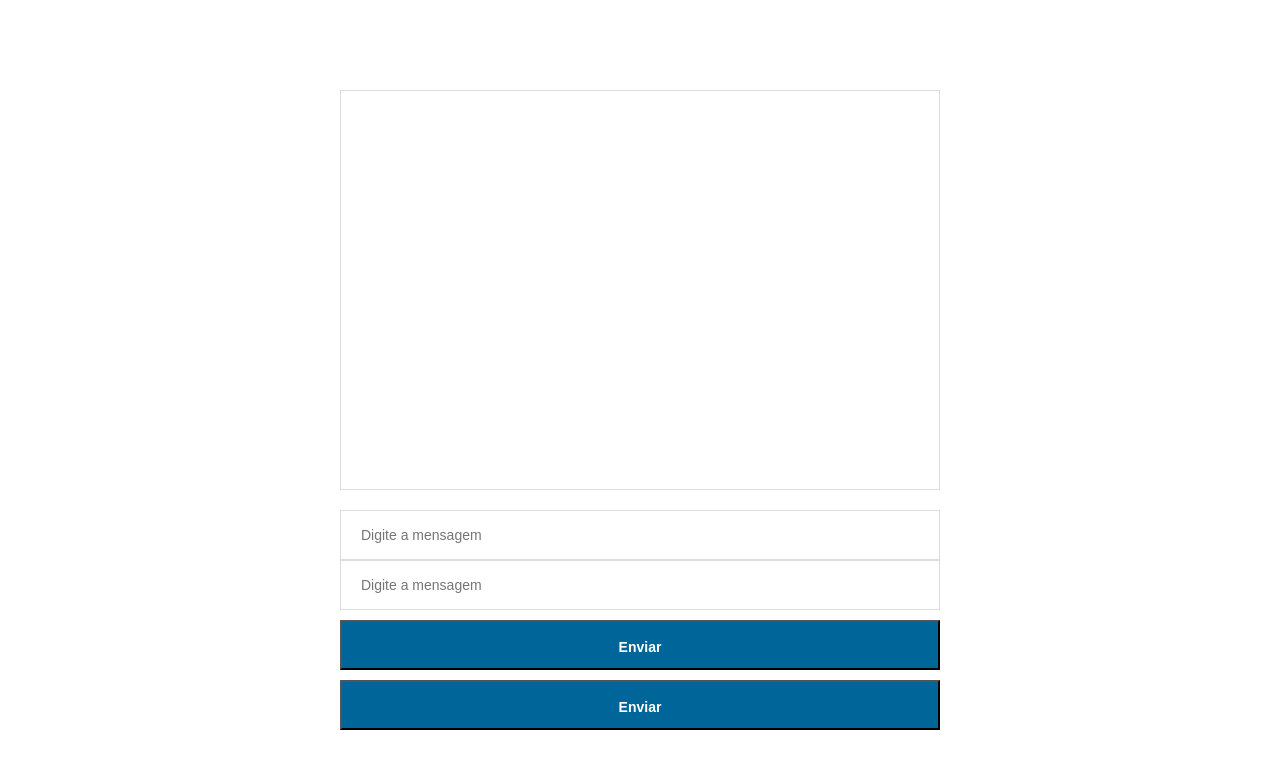
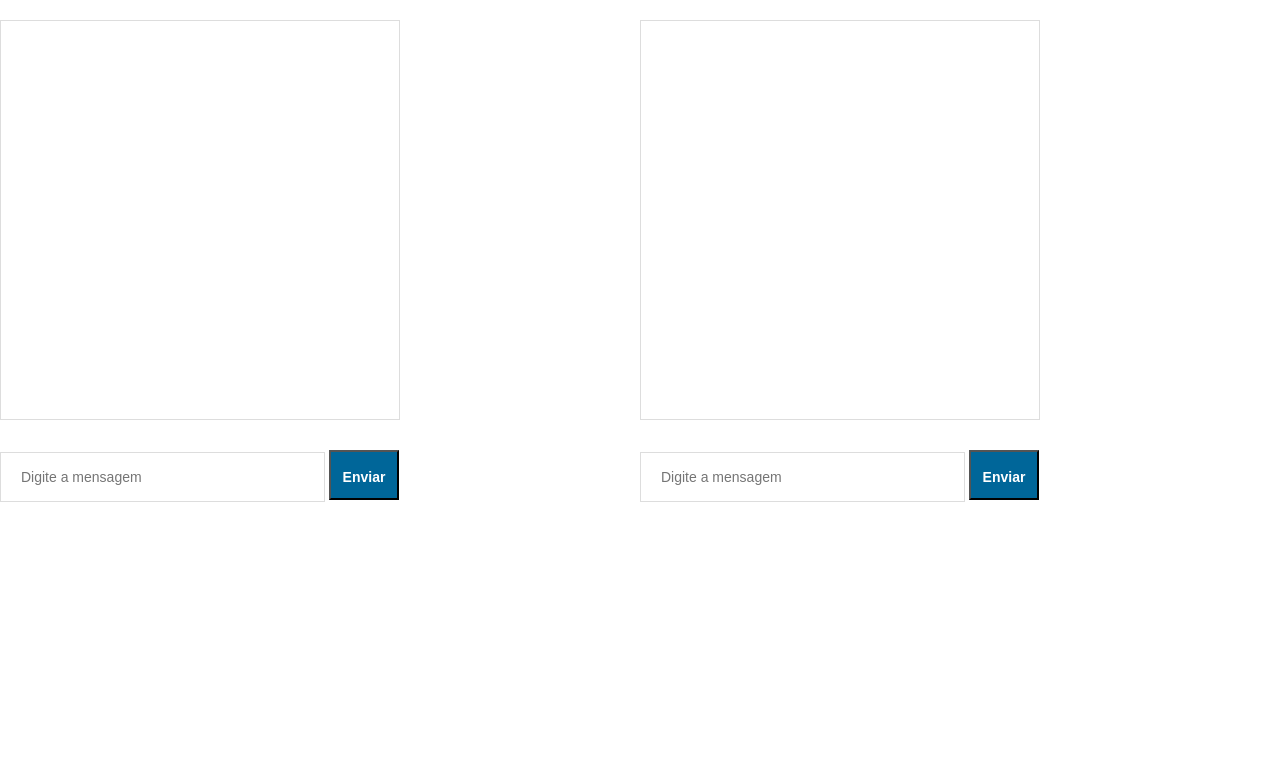
Before and after one commit to lucasafons/chatFacul, a plain HTML site: page index.html in a window 1280 px wide. Drawn offline with Linux system fonts and the light colour scheme.

Commit message:
duplicando tela de chat, separando os chats para esquerda e direita, ajustando tamanho.

```diff
--- a/index.html
+++ b/index.html
@@ -7,13 +7,18 @@
     <link rel="stylesheet" href="styles.css" />
   </head>
   <body>
-    <form id="chat">
+    <form>
       <div class="messages" id="conversa"></div>
       <input id="text1" name="user1" placeholder="Digite a mensagem" />
+      <button id="submit1" type="button">Enviar</button>
+    </form>
+
+    <form>
+      <div class="messages" id="conversa"></div>
       <input id="text2" name="user2" placeholder="Digite a mensagem" />
-      <button id="submit1" type="button">Enviar</button>
       <button id="submit2" type="button">Enviar</button>
-    </form>
+     </form>
+
     <script src="script.js"></script>
   </body>
 </html>
--- a/styles.css
+++ b/styles.css
@@ -1,32 +1,36 @@
 html,
 body {
   height: 100%;
+  display: flex;
 }
+
 
 * {
   margin: 0;
   padding: 0;
   box-sizing: border-box;
+  flex: 1;
 }
 
 #chat {
   height: 100%;
   display: flex;
-  justify-content: center;
-  align-items: center;
-  flex-direction: column;
+  justify-content: right;
+  align-items: right;
+  flex: 1;
 }
 
 input {
-  width: 600px;
+  width: 325px;
   border: 1px solid #ddd;
   height: 50px;
   padding: 0 20px;
   font-size: 14px;
+
 }
 
 button {
-  width: 600px;
+  width: 70px;
   height: 50px;
   font-size: 14px;
   background: #069;
@@ -38,7 +42,7 @@ button {
 }
 
 .messages {
-  width: 600px;
+  width: 400px;
   height: 400px;
   margin: 20px 0;
   border: 1px solid #ddd;
```
Also changed, not shown: script.js (line endings or trailing spaces).
